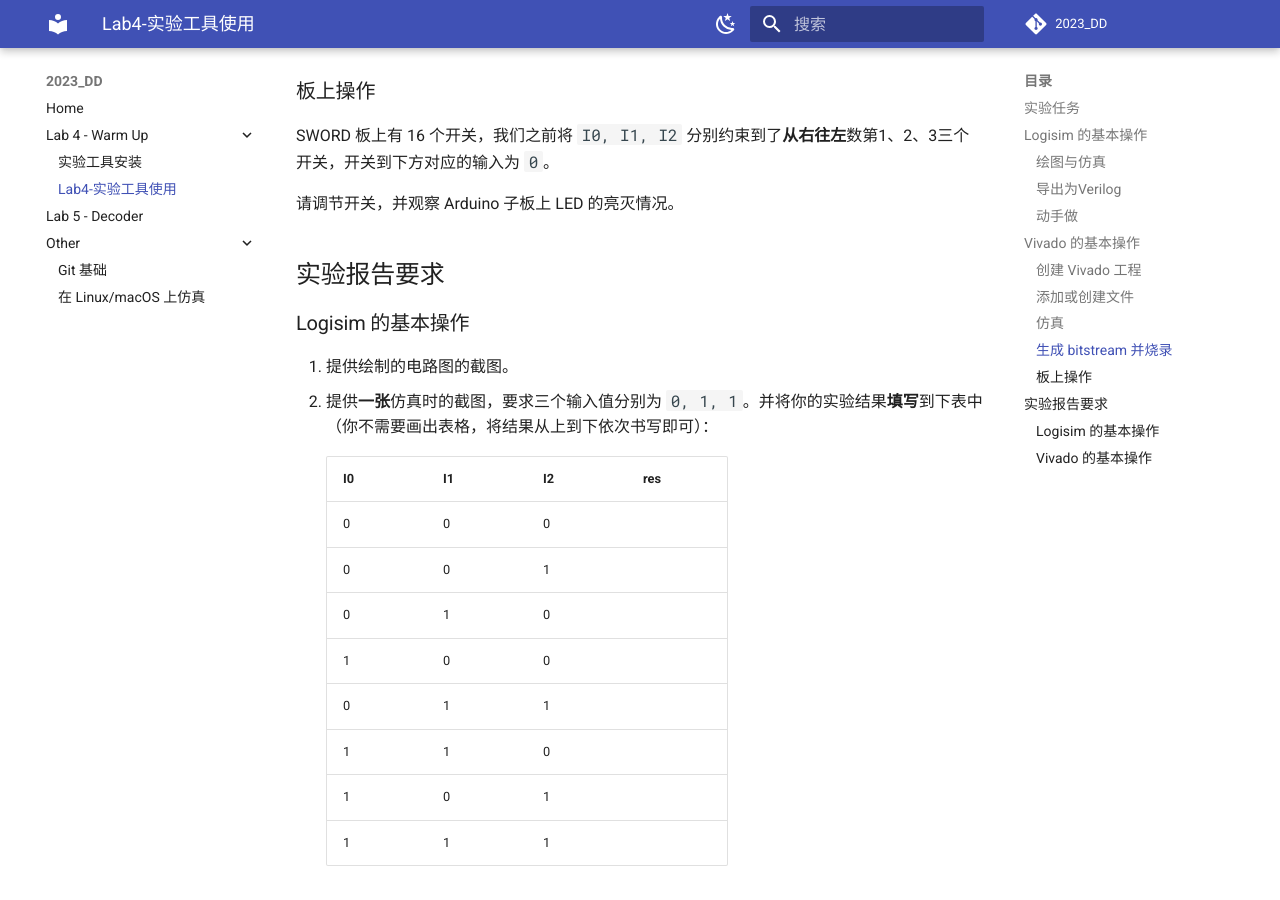
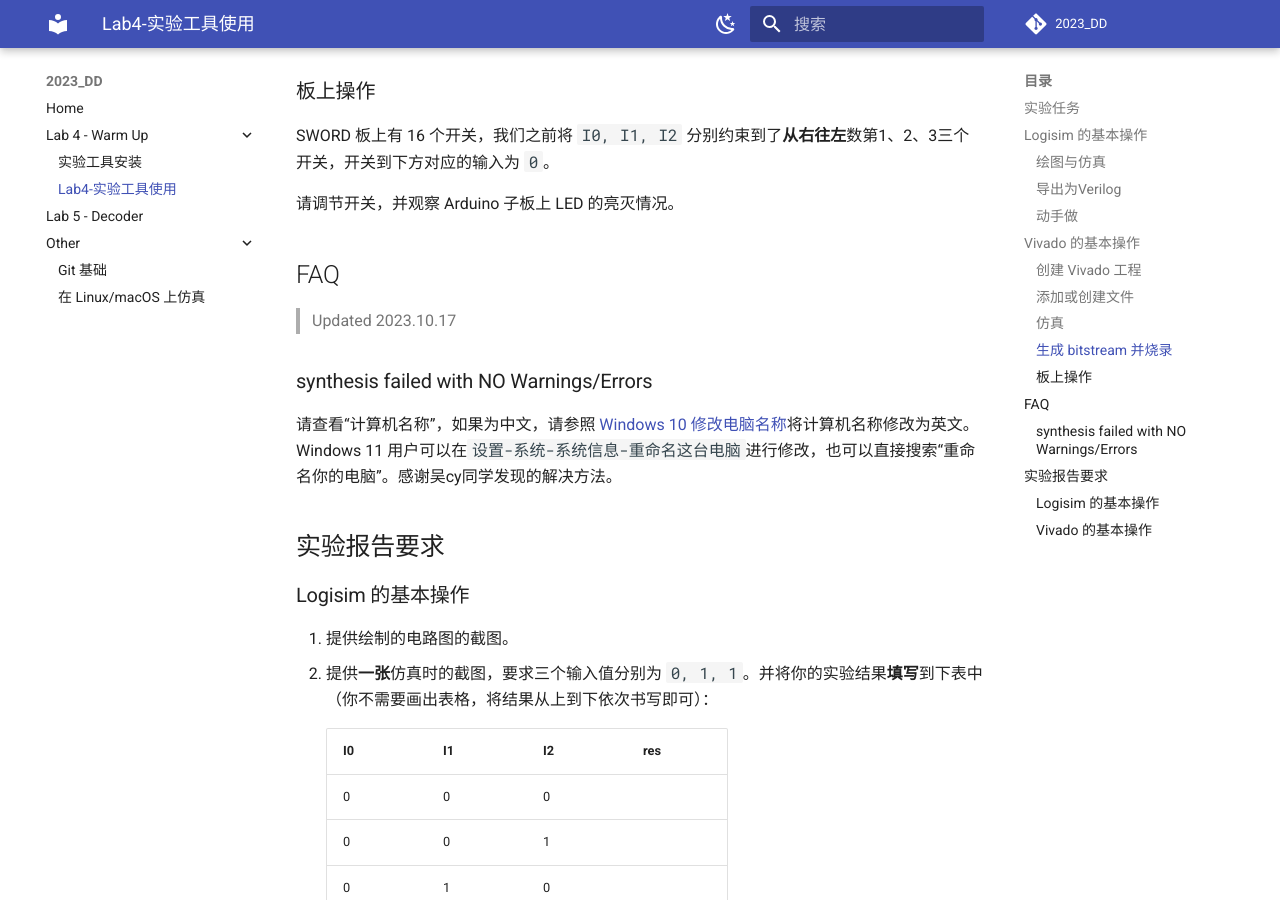
Before and after one commit to Guahao31/2023_DD, an MkDocs documentation site: the page built from docs/warmup/lab4.md, in a window 1280 px wide and 900 px high, scrolled down 7577 px. Built offline with MkDocs 1.6.1 and Material for MkDocs 9.7.7, drawn with Linux system fonts in a browser that asks for light colours; comment, search, counter and statistics services are not loaded.

Commit message:
update: FAQ for Lab4 synthesis failed with NO Warnings/Errors

```diff
--- a/docs/warmup/lab4.md
+++ b/docs/warmup/lab4.md
@@ -170,6 +170,14 @@
 
 请调节开关，并观察 Arduino 子板上 LED 的亮灭情况。
 
+## FAQ
+
+> Updated 2023.10.17
+
+### synthesis failed with NO Warnings/Errors
+
+请查看“计算机名称”，如果为中文，请参照 [Windows 10 修改电脑名称](https://support.microsoft.com/zh-cn/windows/%E9%87%8D%E5%91%BD%E5%90%8D-windows-10-%E7%94%B5%E8%84%91-750bc75d-8ff8-e99a-b9dc-04dff566ae74)将计算机名称修改为英文。Windows 11 用户可以在`设置-系统-系统信息-重命名这台电脑`进行修改，也可以直接搜索“重命名你的电脑”。感谢吴cy同学发现的解决方法。
+
 ## 实验报告要求
 
 ### Logisim 的基本操作
```
